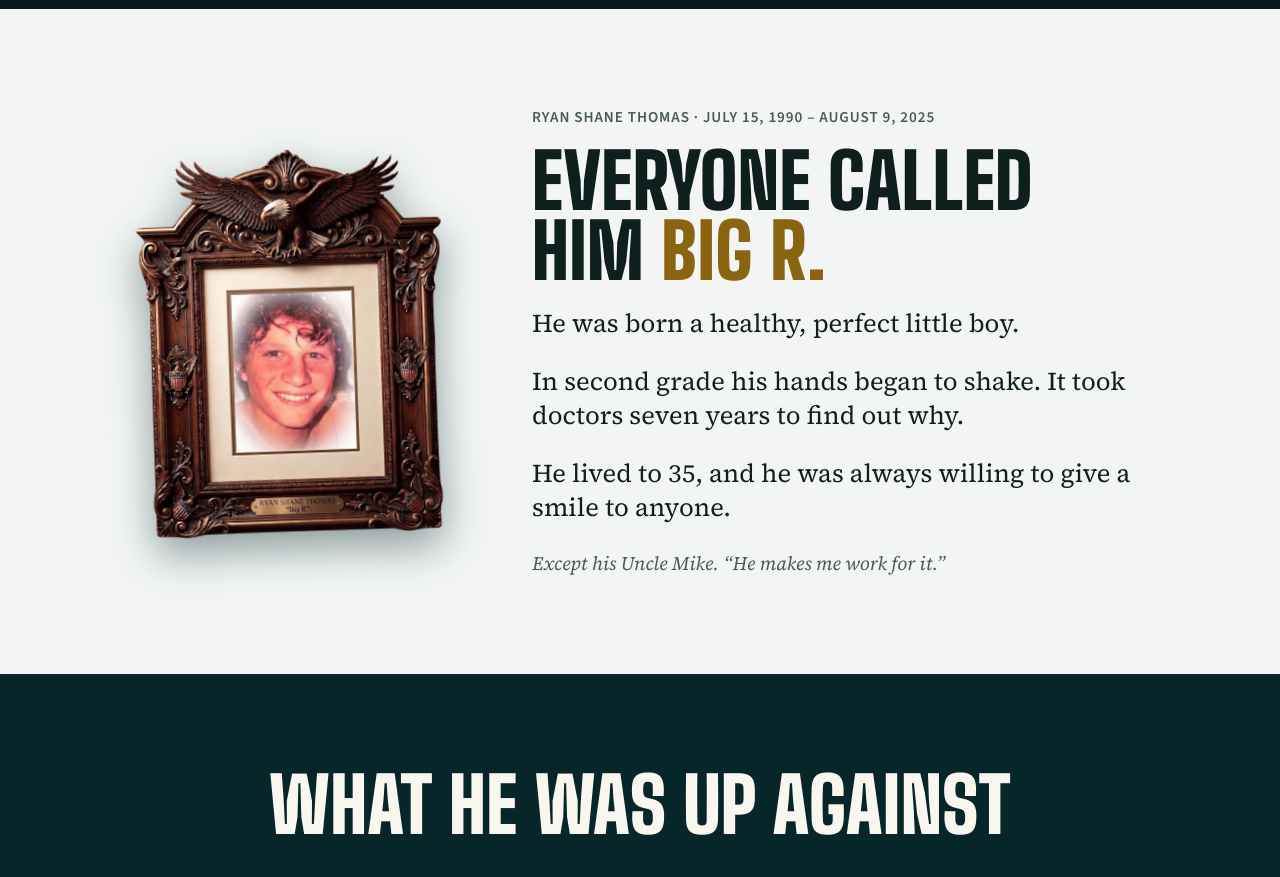
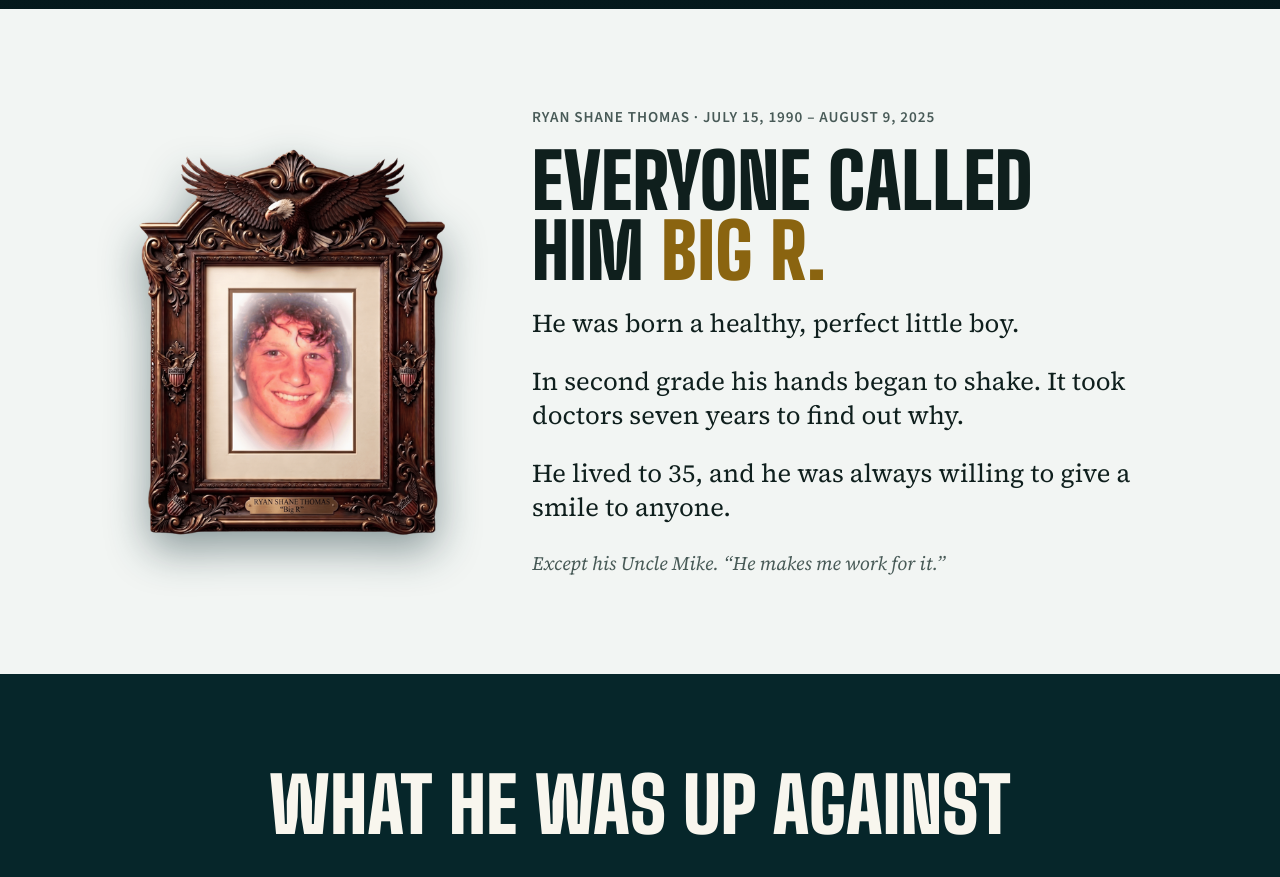
Before and after one commit to Jermetz/BigRThomas, a plain HTML site: page index.html in a window 1280 px wide. Shown: the part 920-1797 px from the top of the page. Drawn offline with nearby package versions, Linux system fonts and the light colour scheme; no server answers.

Commit message:
Add files via upload

```diff
--- a/styles.css
+++ b/styles.css
@@ -71,7 +71,7 @@ h3 { font-family: var(--ui); font-weight: 700; font-size: 1.125rem; line-height:
 
 /* Meet */
 .meet-grid { display: grid; gap: 2rem; align-items: center; }
-.meet .portrait { width: min(72vw, 320px); margin-inline: auto; filter: drop-shadow(0 16px 22px rgba(6, 38, 42, 0.45)); transform: rotate(-2deg); }
+.meet .portrait { width: min(72vw, 320px); margin-inline: auto; filter: drop-shadow(0 16px 22px rgba(6, 38, 42, 0.45)); }
 .say { font-size: clamp(1.3rem, 5vw, 1.6rem); line-height: 1.35; margin-bottom: 0.9em; }
 .aside { font-style: italic; color: var(--ink-soft); }
 @media (min-width: 48rem) { .meet-grid { grid-template-columns: 22rem minmax(0, 1fr); gap: 4rem; } }
```
